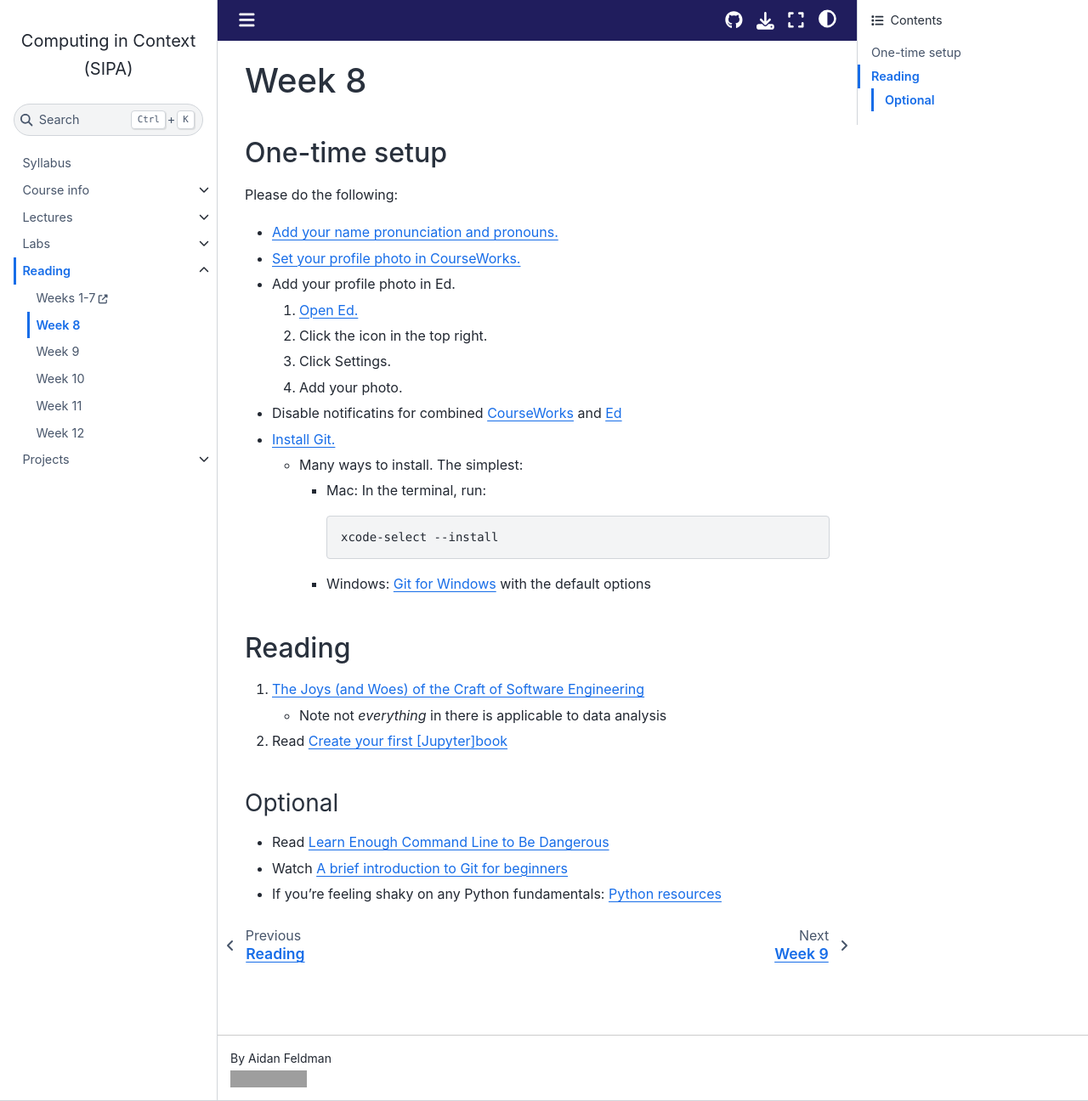
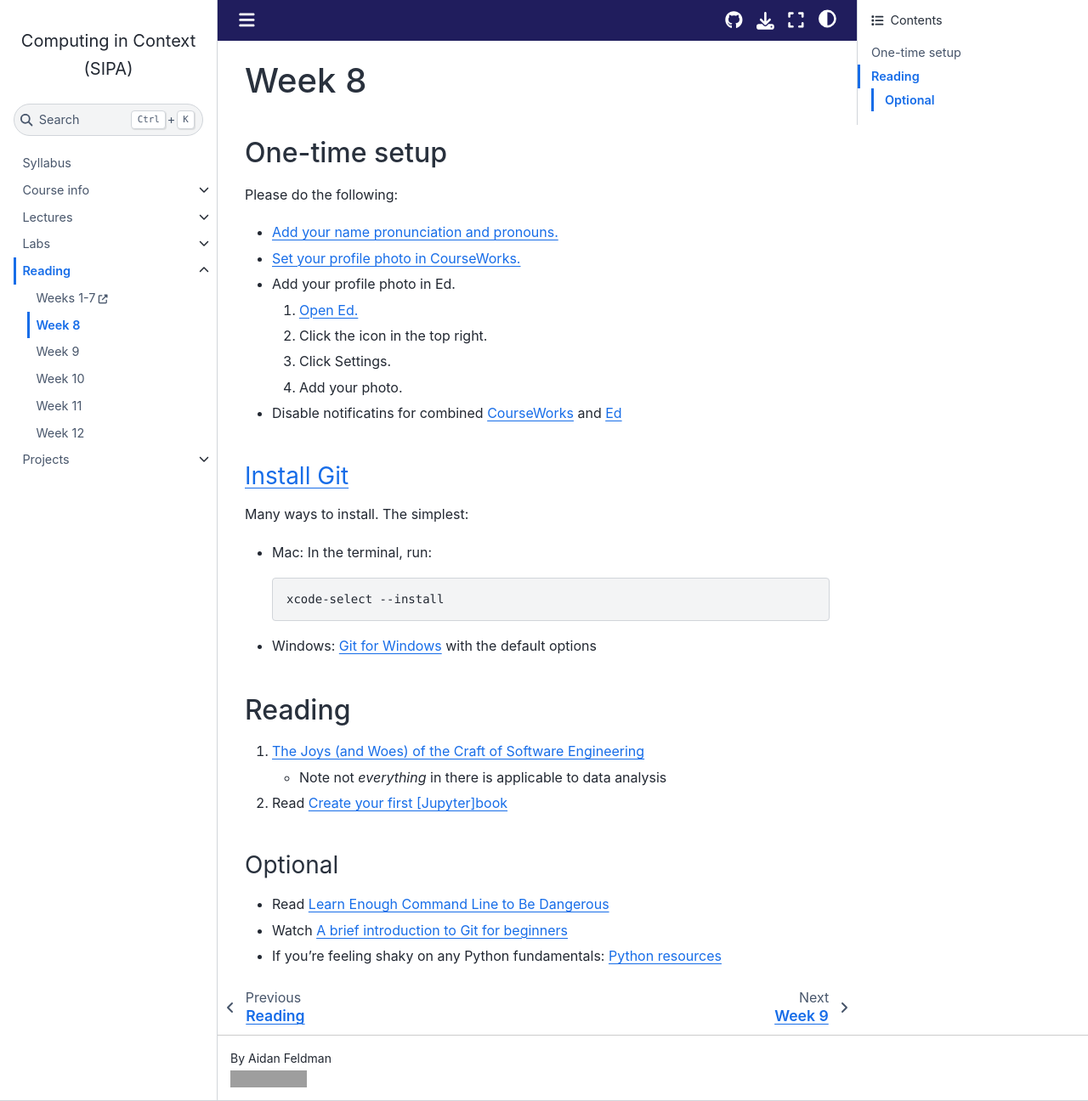
Before and after one commit to afeld/computing-in-context, a Jupyter Book: the page built from week_8.md, in a window 1280 px wide and 1296 px high. Shown: the whole window at 85% size. Built offline with Jupyter Book 1.0.4 settings and Sphinx 7.4.7 and the Sphinx Book theme 1.1.4, drawn with Linux system fonts in a browser that asks for light colours; pages that are not in the unit, such as notebooks, are missing from menus; comment, search, counter and statistics services are not loaded; grey boxes are pictures that could not be loaded.

````diff
--- a/week_8.md
+++ b/week_8.md
@@ -12,17 +12,18 @@ Please do the following:
   1.  Click Settings.
   1.  Add your photo.
 - Disable notificatins for combined [CourseWorks](https://courseworks2.columbia.edu/profile/communication) and [Ed](https://edstem.org/us/settings/notifications)
-- [Install Git.](https://git-scm.com/downloads)
 
-  - Many ways to install. The simplest:
+### [Install Git](https://git-scm.com/downloads)
 
-    - Mac: In the terminal, run:
+Many ways to install. The simplest:
 
-      ```sh
-      xcode-select --install
-      ```
+- Mac: In the terminal, run:
 
-    - Windows: [Git for Windows](https://gitforwindows.org/) with the default options
+  ```sh
+  xcode-select --install
+  ```
+
+- Windows: [Git for Windows](https://gitforwindows.org/) with the default options
 
 ## Reading
 
````
Also changed, not shown: portfolio_site_workshop.ipynb.
